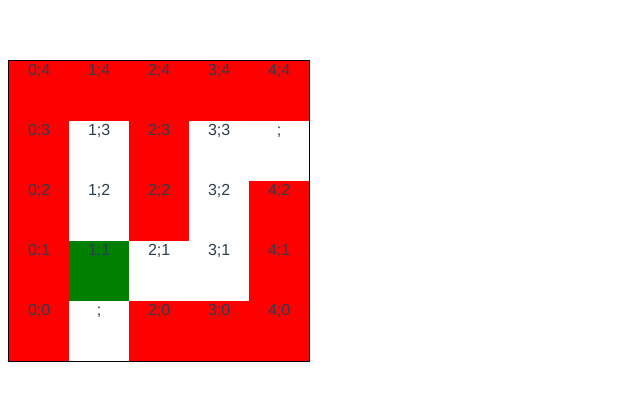
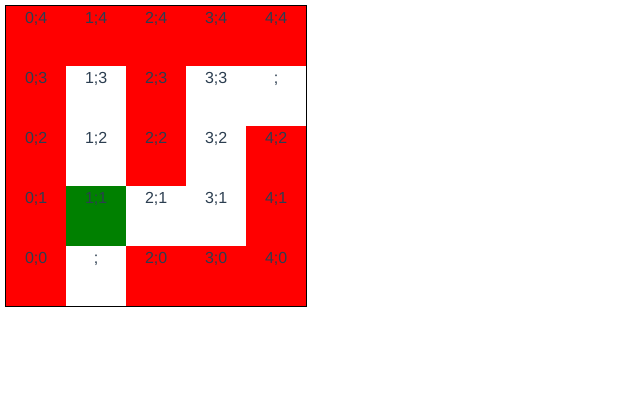
Before and after one commit to airatakhmetshin/vue-maze, a Vue app: page / in a window 1280 px wide. Shown: the top 400 px of the page, without its empty margins (0-640 px from the left). Built offline with nearby package versions, Linux system fonts and the light colour scheme.

Commit message:
Добавил bootstrap, подключил стили

```diff
--- a/package.json
+++ b/package.json
@@ -8,6 +8,7 @@
     "lint": "vue-cli-service lint"
   },
   "dependencies": {
+    "bootstrap": "^5.0.0-beta2",
     "core-js": "^3.6.5",
     "vue": "^2.6.11"
   },
@@ -41,7 +42,8 @@
       "vue/no-unused-vars": "off",
       "guard-for-in": "off",
       "no-restricted-syntax": "off",
-      "no-param-reassign": "off"
+      "no-param-reassign": "off",
+      "object-shorthand": "off"
     }
   },
   "browserslist": [
--- a/src/App.vue
+++ b/src/App.vue
@@ -16,12 +16,5 @@ export default {
 </script>
 
 <style lang="scss">
-#app {
-  font-family: Avenir, Helvetica, Arial, sans-serif;
-  -webkit-font-smoothing: antialiased;
-  -moz-osx-font-smoothing: grayscale;
-  text-align: center;
-  color: #2c3e50;
-  margin-top: 60px;
-}
+@import "scss/app";
 </style>
--- /dev/null
+++ b/src/scss/app.scss
@@ -0,0 +1,8 @@
+@import "~bootstrap/scss/bootstrap";
+
+#app {
+    font-family: Avenir, Helvetica, Arial, sans-serif;
+    text-align: center;
+    color: #2c3e50;
+    margin: 5px;
+}
```
Also changed, not shown: 1 other file (tests, documents, lock files or other folders).
